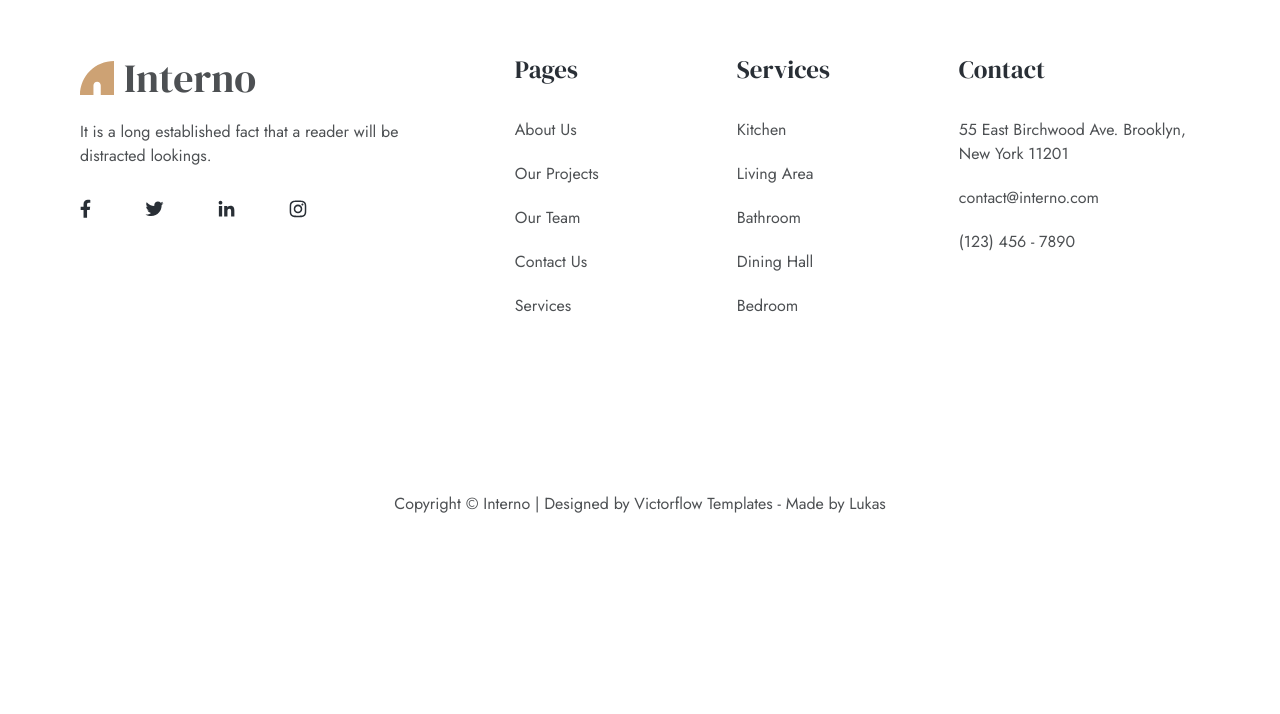
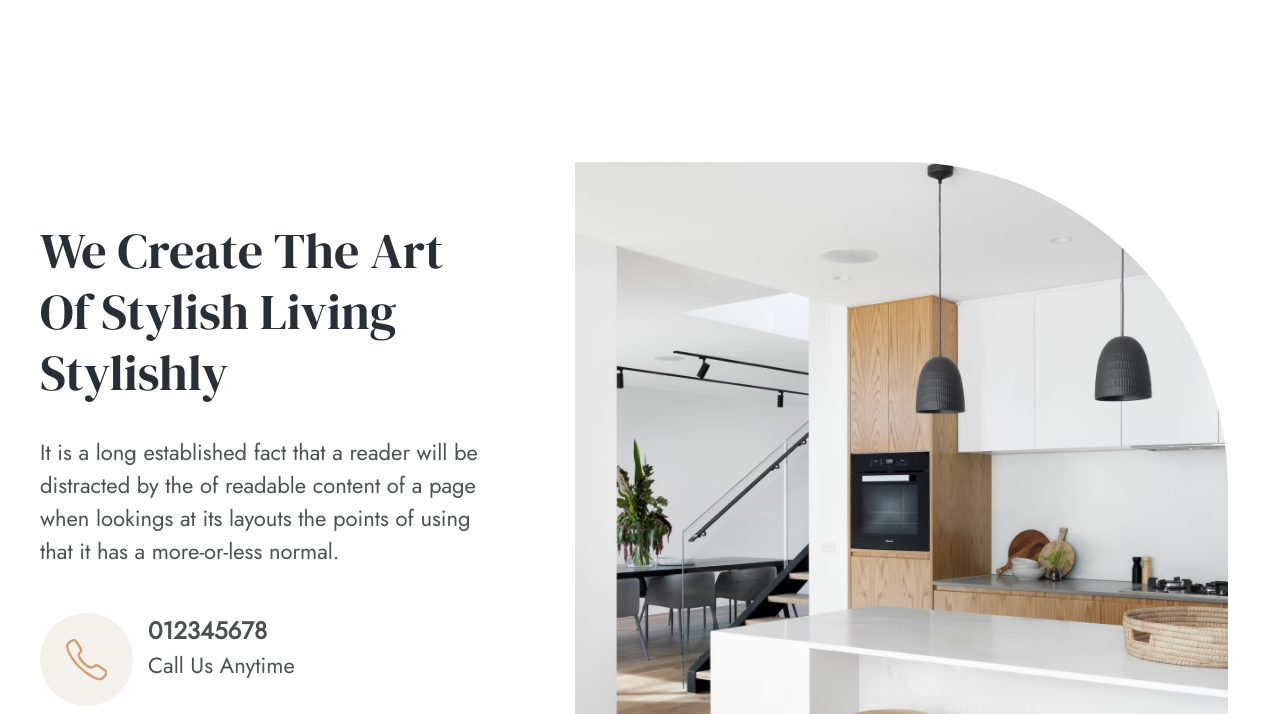
Before and after one commit to Lukas-Daugela/React-Vite-Interno, a React (Vite) app: page / in a window 1280 px wide. Shown: the part 238-952 px from the top of the page. Before the commit the page ends 800 px from the top, so only its background shows below. Built offline with nearby package versions, Linux system fonts and the light colour scheme.

Commit message:
Added Section estimate component

```diff
--- /dev/null
+++ b/public/assets/svg/PhoneIcon.jsx
@@ -0,0 +1,26 @@
+import React from 'react';
+import PropTypes from 'prop-types';
+
+export default function PhoneIcon({ className }) {
+  return (
+    <svg
+      className={className}
+      width="100%"
+      height="100%"
+      viewBox="0 0 34 34"
+      fill="none"
+      xmlns="http://www.w3.org/2000/svg"
+    >
+      <path
+        d="M32.0012 26.0749C30.7796 24.8442 27.8211 23.0482 26.3857 22.3243C24.5164 21.3828 24.3625 21.3059 22.8933 22.3974C21.9133 23.1258 21.2617 23.7766 20.1148 23.532C18.9678 23.2874 16.4754 21.9082 14.2931 19.7329C12.1107 17.5576 10.6514 14.9931 10.4061 13.8501C10.1607 12.7071 10.8222 12.0632 11.5438 11.081C12.5607 9.69642 12.4838 9.46566 11.6145 7.59651C10.9368 6.14273 9.08833 3.21208 7.85291 1.99675C6.53134 0.691421 6.53134 0.92218 5.67979 1.27601C4.98652 1.56768 4.32141 1.92222 3.69281 2.3352C2.46201 3.15285 1.77892 3.83206 1.30122 4.85278C0.823513 5.87351 0.608893 8.26648 3.07588 12.7478C5.54286 17.2292 7.27367 19.5206 10.8561 23.0928C14.4385 26.6649 17.1931 28.5856 21.2202 30.844C26.2018 33.6339 28.1126 33.09 29.1365 32.6131C30.1604 32.1362 30.8427 31.4593 31.662 30.2286C32.076 29.6011 32.4314 28.9368 32.7235 28.2441C33.0781 27.3957 33.3089 27.3957 32.0012 26.0749Z"
+        stroke="#CDA274"
+        stroke-width="2"
+        stroke-miterlimit="10"
+      />
+    </svg>
+  );
+}
+
+PhoneIcon.propTypes = {
+  className: PropTypes.string,
+};
--- a/public/assets/svg/index.js
+++ b/public/assets/svg/index.js
@@ -4,5 +4,6 @@ import Minus from './Minus';
 import Chevron from './Chevron';
 import BurgerIcon from './BurgerIcon';
 import CloseIcon from './CloseIcon';
+import PhoneIcon from './PhoneIcon';
 
-export { Arrow, Plus, Minus, Chevron, CloseIcon, BurgerIcon };
+export { Arrow, Plus, Minus, Chevron, CloseIcon, BurgerIcon, PhoneIcon };
--- /dev/null
+++ b/src/components/SectionEstimate/SectionEstimate.jsx
@@ -0,0 +1,47 @@
+import classNames from 'classnames/bind';
+// import PropTypes from 'prop-types';
+import React from 'react';
+import { Link } from 'react-router-dom';
+
+import img from '/assets/images/estimate.jpg';
+
+import { PhoneIcon } from '../../../public/assets/svg';
+import Button from '../Button';
+import styles from './SectionEstimate.module.scss';
+
+const cn = classNames.bind(styles);
+
+export default function SectionEstimate() {
+  // const {} = estimateInfo;
+  return (
+    <div className={cn('estimate')}>
+      <div className={cn('estimate__text-container')}>
+        <h2 className={cn('estimate__title')}>
+          We Create The Art Of Stylish Living Stylishly
+        </h2>
+        <p className={cn('estimate__description')}>
+          It is a long established fact that a reader will be distracted by the of
+          readable content of a page when lookings at its layouts the points of using that
+          it has a more-or-less normal.
+        </p>
+        <div className={cn('estimate__phone-container')}>
+          <div className={cn('estimate__circle')}>
+            <PhoneIcon className={cn('estimate__circle__img')} />
+          </div>
+          <span className={cn('estimate__phone-text-container')}>
+            <p className={cn('estimate__phone')}>012345678</p>
+            <p className={cn('estimate__phone-text')}>Call Us Anytime</p>
+          </span>
+        </div>
+        <Link to="/" className={cn('estimate__button-link')}>
+          <Button>Get Free Estimate</Button>
+        </Link>
+      </div>
+      <img className={cn('estimate__img')} src={img} alt="" />
+    </div>
+  );
+}
+
+// SectionEstimate.propTypes = {
+//   estimateInfo: PropTypes.object,
+// };
--- /dev/null
+++ b/src/components/SectionEstimate/SectionEstimate.module.scss
@@ -0,0 +1,99 @@
+@import '../../sass/index';
+
+.estimate {
+  align-items: center;
+  display: flex;
+  flex-direction: column;
+  gap: 3rem;
+  @include padding-y(10rem);
+
+  @include media-query('lg') {
+    flex-direction: row;
+    gap: 7.5rem;
+    @include padding-y(20rem);
+  }
+
+  &__text-container {
+    @include media-query('lg') {
+      max-width: 46rem;
+    }
+  }
+
+  &__title {
+    @include heading-styles('large', $weight: 400);
+  }
+
+  &__description {
+    @include padding-y($top: 2rem, $bottom: 3.5rem);
+    @include body-styles('large');
+
+    @include media-query('lg') {
+      @include padding-y($top: 3.3rem, $bottom: 4.5rem);
+    }
+  }
+
+  &__phone-container {
+    display: flex;
+    gap: 1.5rem;
+  }
+
+  &__circle {
+    background: var(--color-tertiary);
+    border-radius: 50%;
+    height: 6.3rem;
+    width: 6.3rem;
+
+    @include flex-center;
+    @include media-query('lg') {
+      height: 9.3rem;
+      width: 9.3rem;
+    }
+  }
+
+  &__circle__img {
+    width: 45%;
+  }
+
+  &__phone-text-container {
+    display: flex;
+    flex-direction: column;
+    justify-content: center;
+    padding-bottom: 3.5rem;
+
+    @include media-query('lg') {
+      padding-bottom: 4.7rem;
+    }
+  }
+
+  &__phone {
+    font-size: 2.4rem;
+    font-weight: 700;
+  }
+
+  &__phone-text {
+    @include body-styles('large');
+  }
+
+  &__img {
+    border-radius: 0 80px;
+    height: 46rem;
+    object-fit: cover;
+    width: 100%;
+
+    @include media-query('md') {
+      border-radius: 0 123px;
+    }
+    @include media-query('lg') {
+      border-radius: 0 326.5px 0 123px;
+      height: 70rem;
+      width: 65.3rem;
+    }
+  }
+
+  &__title,
+  &__description,
+  &__phone,
+  &__phone-text {
+    margin: 0;
+  }
+}
--- /dev/null
+++ b/src/components/SectionEstimate/index.js
@@ -0,0 +1 @@
+export { default } from './SectionEstimate';
--- a/src/layouts/MainLayout/MainLayout.module.scss
+++ b/src/layouts/MainLayout/MainLayout.module.scss
@@ -6,6 +6,7 @@
   &__hero {
     margin-inline: auto;
     max-width: 1920px;
+    padding-bottom: 20rem;
     width: 100%;
   }
 
@@ -16,5 +17,9 @@
     @include media-query('sm') {
       @include padding-x(4rem);
     }
+
+    @include media-query('xl') {
+      padding: 0;
+    }
   }
 }
--- a/src/pages/HomePage/HomePage.jsx
+++ b/src/pages/HomePage/HomePage.jsx
@@ -1,6 +1,7 @@
 import React from 'react';
 
 import HomeHero from '../../components/HomeHero';
+import SectionEstimate from '../../components/SectionEstimate/SectionEstimate';
 import MainLayout from '../../layouts/MainLayout';
 import heroInfo from './text/heroText.json';
 
@@ -8,6 +9,7 @@ export default function HomePage() {
   return (
     <MainLayout>
       <HomeHero text={heroInfo} />
+      <SectionEstimate />
     </MainLayout>
   );
 }
```
Also changed, not shown: public/assets/images/estimate.jpg (added).
